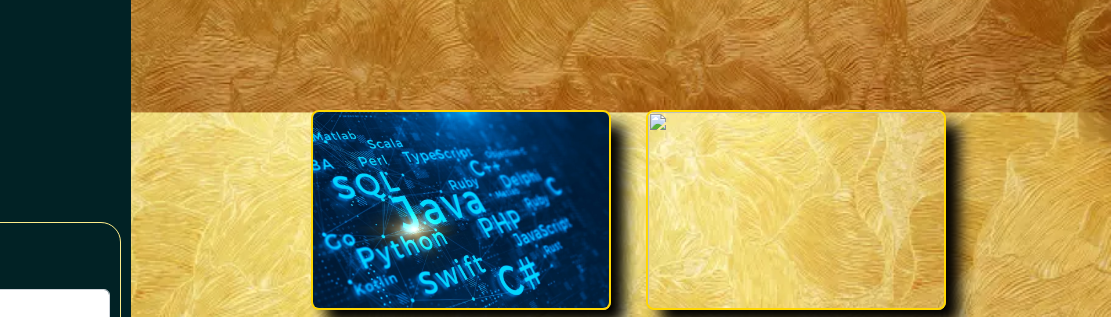
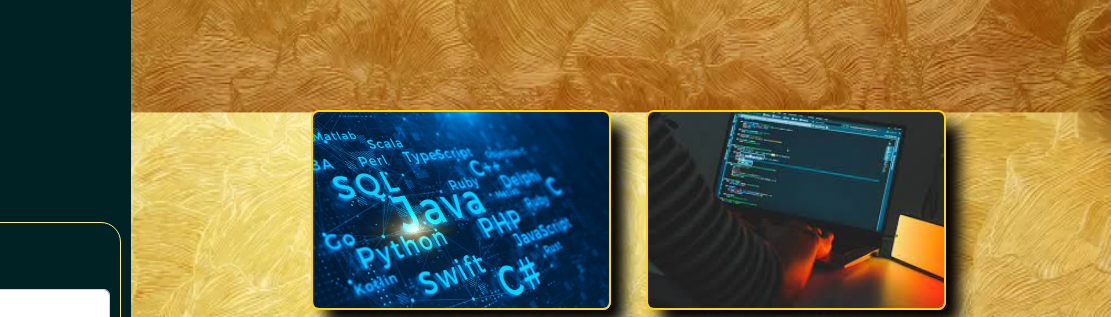
Before and after one commit to Falu27/GalotaF, a plain HTML site: page index.html in a window 1280 px wide. Shown: the part 745-1062 px from the top of the page, 169-1280 px from the left. Drawn offline with nearby package versions, Linux system fonts and the light colour scheme; a web font is replaced by a local one.

Commit message:
Correccion de errores

```diff
--- a/index.html
+++ b/index.html
@@ -41,6 +41,7 @@
             </ul>
             <img src="./imagenes/EjLogo.png" width="100px" alt="Logo" class="logo-principal">
 
+
             <!-- Navegacion Hamburguesa -->
 
             <ul class="menu-hamburguesa">
@@ -78,6 +79,7 @@
         </nav>
 
         <main class="trabajos">
+
             <div class="Trabajo">
                 <a href="#" class="img-trabajos"    title="trabajo1" > <img src="./imagenes/ejtrabajo.jpg"     alt=""> <h2>Proyecto A</h2> </a>
                </div>
@@ -99,7 +101,7 @@
                </div>
 
             <div class="Trabajo">
-                   <a href="#" class="img-trabajos" title="trabajo6" >  <img src="./iSmagenes/ejtrabajo6.jpg" alt="" width="400px" >  <h2>Proyecto F</h2> </a>
+                   <a href="#" class="img-trabajos" title="trabajo6" >  <img src="./imagenes/ejtrabajo6.jpg" alt="" width="400px" >  <h2>Proyecto F</h2> </a>
                </div>
 
         </main>
@@ -114,6 +116,7 @@
                 <img src="./imagenes/reactjs.png" alt="React Logo">
 
         </footer>
+
     </div>
 
 
```
